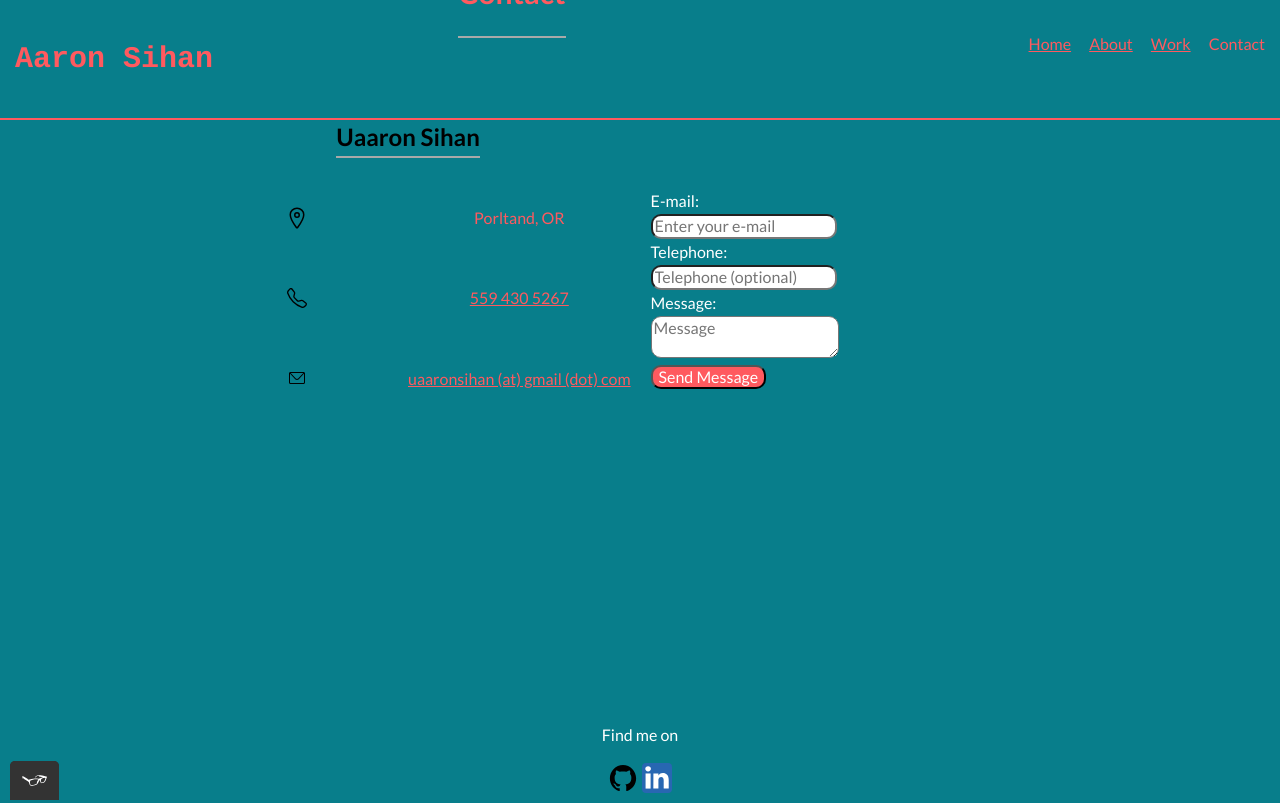
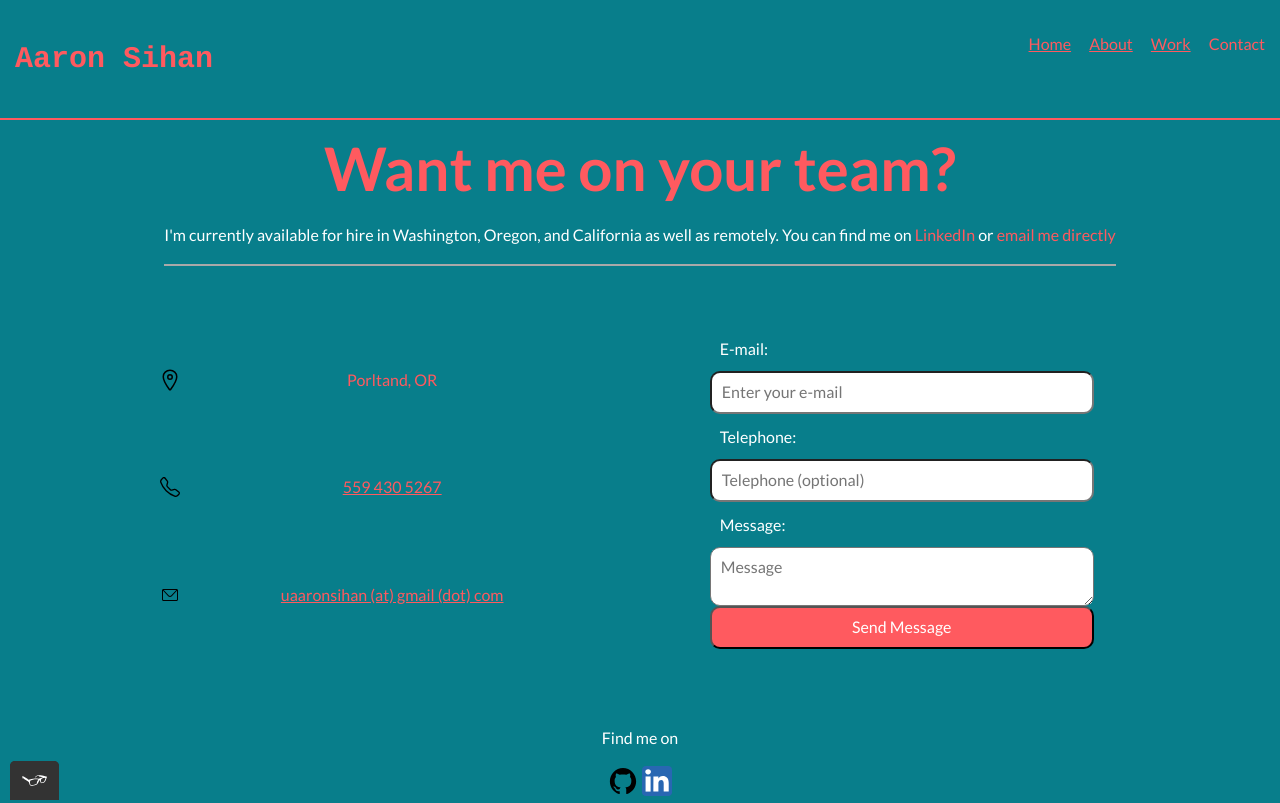
Before and after one commit to uaaron/portfolio-website, a plain HTML site: page contact.html in a window 1280 px wide. Drawn offline with nearby package versions, Linux system fonts and the light colour scheme.

Commit message:
updated UX for contact page

```diff
--- a/contact.html
+++ b/contact.html
@@ -13,7 +13,6 @@
 </head>
 
 <body>
-  <header>
   <header class="page-header">
     <h1 class="page-header__item logo">Aaron Sihan</h1>
     <nav class="main-navigation page-header__item">
@@ -34,14 +33,15 @@
       </ul>
     </nav>
   </header>
-  </header>
   <main id="contact-main">
     <div id="contact-header">
-      <h1>Contact</h1>
+      <h1>Want me on your team?</h1>
+      <p>I'm currently available for hire in Washington, Oregon, and California as well as remotely. You can find me on
+        <a>LinkedIn</a> or <a>email me directly</a>
+      </p>
     </div>
     <div class="contact-container">
       <div class="info-grid">
-        <h2 class="info-grid__item">Uaaron Sihan</h2>
 
         <svg class="info-grid__item" xmlns="http://www.w3.org/2000/svg" width="24" height="24" viewBox="0 0 512 512">
           <path fill="none" stroke="currentColor" stroke-linecap="round" stroke-linejoin="round" stroke-width="32"
@@ -87,7 +87,7 @@
     <p>Find me on</p>
     <div class="social-media">
       <a href="https://github.com/uaaron" target="_blank"><img src="img/github_icon.svg" alt="Github"></a>
-      <a href="https://www.linkedin.com/in/uaaron-sihan-173294279" target="_blank"><img src="img/linkedin_icon.svg"
+      <a href="https://www.linkedin.com/in/uaaron-sihan" target="_blank"><img src="img/linkedin_icon.svg"
           alt="LinkedIn"></a>
     </div>
   </footer>
--- a/css/styles.css
+++ b/css/styles.css
@@ -98,6 +98,11 @@ button a#project_link {
     color: #fff;
 }
 
+button a#resume_link {
+    text-decoration: none;
+    color: #fff;
+}
+
 .navigation-list__item--active {
     text-decoration: none;
 }
@@ -157,6 +162,7 @@ main {
     width: 100%;
     padding: 15px;
     border-bottom: 2px solid var(--primary-color);
+    z-index: 1000;
 }
 
 .page-header__item {
@@ -214,13 +220,36 @@ main {
 }
 
 #contact-main {
-    width: 80%;
     display: flex;
     flex-direction: column;
-    margin-top: -400px;
 }
 
+#contact-header {
+    text-align: center;
+    border-bottom: 2px solid darkgray;
+}
+
+#contact-header > h1 {
+    font-size: 60px;
+    margin: 0px 0px -10px 0px
+}
+
+#contact-form {
+    width: 50%;
+    display: flex;
+    flex-direction: column;
+    align-items: center;
+    justify-content: center;
+}
+
+#contact-form > * {
+    padding: 10px;
+    width: 60%;
+}
+
+
 .contact-container {
+    width: 100%;
     display:flex;
     flex-direction: row;
     justify-content: space-evenly;
@@ -244,8 +273,7 @@ main {
 .info-grid {
     display: grid;
     grid-template-columns: 1fr 1fr;
-    grid-template-rows: 1fr 1fr 1fr 1fr;
-
+    grid-template-rows: 1fr 1fr 1fr;
 }
 
 .info-grid h2 {
@@ -257,31 +285,9 @@ main {
     justify-self: center;
 }
 
-.info-grid__item:nth-child(1) {
-    grid-column-start: span 2;
-    justify-self: center;
-}
-
-
-
 .info-grid__item p{
     color:#ff5a5f;
     margin:0;
-}
-
-
-.info-grid div{
-    margin: 10px;
-}
-
-#contact-header {
-    text-align: center;
-    border-bottom: 2px solid darkgray;
-    margin: 0 25px;
-}
-
-#contact-form {
-    padding-top: 90px;
 }
 
 
```
Also changed, not shown: about.html (+2 -1 lines), index.html (+1 -0 lines), 1 other file. Lines whose indentation alone changed are shown as unchanged.
